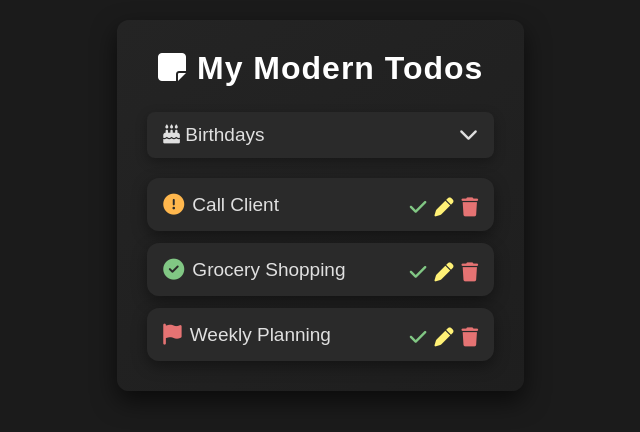
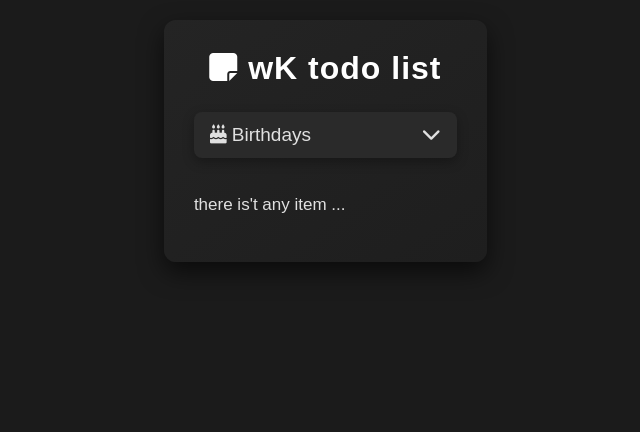
Before and after one commit to wukalt/global_todo, a Django app: page / in a window 1280 px wide. Shown: the top 432 px of the page, without its empty margins (330-970 px from the left). Run offline with Django 5.2, Linux system fonts and the light colour scheme; data that the repository does not hold is empty.

Commit message:
Release v0.1

```diff
--- a/main/models.py
+++ b/main/models.py
@@ -9,7 +9,6 @@ class IconChoices(models.TextChoices):
 
 class Priority(models.Model):
     name = models.CharField(max_length=50)
-    color = models.CharField(max_length=7, default='#000000')
     icon = models.CharField(
         max_length=100,
         choices=IconChoices.choices,
--- a/main/templates/main/home.html
+++ b/main/templates/main/home.html
@@ -1,56 +1,34 @@
 {% extends 'base.html' %}
 {% block content %}
 <div class="container">
-    <div class="header"><i class="fa-solid fa-note-sticky"></i> My Modern Todos</div>
+    <div class="header"><i class="fa-solid fa-note-sticky"></i> wK todo list</div>
 
-    <!-- Menu -->
     <div class="menu">
         <div class="menu-header" onclick="toggleSubmenu()">
             <span><i class="fa-solid fa-cake-candles"></i> Birthdays</span>
             <span><i class="fa-solid fa-chevron-down"></i></span>
         </div>
         <div class="submenu" id="submenu">
-            <div class="submenu-item">John Doe - 12 Jan</div>
-            <div class="submenu-item">Jane Smith - 23 Mar</div>
-            <div class="submenu-item">Alice Johnson - 5 Jul</div>
+            {% for item in birthdays %}
+                <div class="submenu-item {{ item.priority.icon }}"> {{ item.person_name}} - {{ item.datetime }}</div>
+            {% empty %}
+                <div class="submenu-item">items not found ...</div>
+            {% endfor %}
         </div>
     </div>
 
     <!-- Notes List -->
     <div id="notes-list">
+        {% for event in events%}
         <div class="note-item medium">
             <div class="left">
-                <i class="fa-solid fa-circle-exclamation priority-icon"></i>
-                <span>Call Client</span>
-            </div>
-            <div class="actions">
-                <i class="fa-solid fa-check check"></i>
-                <i class="fa-solid fa-pen edit"></i>
-                <i class="fa-solid fa-trash delete"></i>
+                <i class="{{ event.priority.icon }} priority-icon"></i>
+                <span>{{ event.name }} -> {{ event.execute_time }}</span>
             </div>
         </div>
-        <div class="note-item low">
-            <div class="left">
-                <i class="fa-solid fa-circle-check priority-icon"></i>
-                <span>Grocery Shopping</span>
-            </div>
-            <div class="actions">
-                <i class="fa-solid fa-check check"></i>
-                <i class="fa-solid fa-pen edit"></i>
-                <i class="fa-solid fa-trash delete"></i>
-            </div>
-        </div>
-        <div class="note-item high">
-            <div class="left">
-                <i class="fa-solid fa-flag priority-icon"></i>
-                <span>Weekly Planning</span>
-            </div>
-            <div class="actions">
-                <i class="fa-solid fa-check check"></i>
-                <i class="fa-solid fa-pen edit"></i>
-                <i class="fa-solid fa-trash delete"></i>
-            </div>
-        </div>
+        {% empty %}
+            <p>there is't any item ...</p>
+        {% endfor %}
     </div>
 
 </div>
--- a/main/views.py
+++ b/main/views.py
@@ -1,5 +1,13 @@
 from django.shortcuts import render
+from .models import Event, BirthDayEvent
 
 
 def home(request):
-    return render(request, 'main/home.html')
+    events = Event.objects.all()
+    birthdays = BirthDayEvent.objects.all()
+
+    return render(request, 'main/home.html', context={
+        'events': events,
+        'birthdays': birthdays
+        }
+    )
```
Also changed, not shown: main/admin.py (+7 -2 lines), db.sqlite3, main/migrations/0001_initial.py (deleted), main/migrations/0002_remove_event_icon_priority_icon.py (deleted), main/migrations/0003_birthdayevent.py (deleted), main/migrations/__init__.py (deleted), 1 other file.
